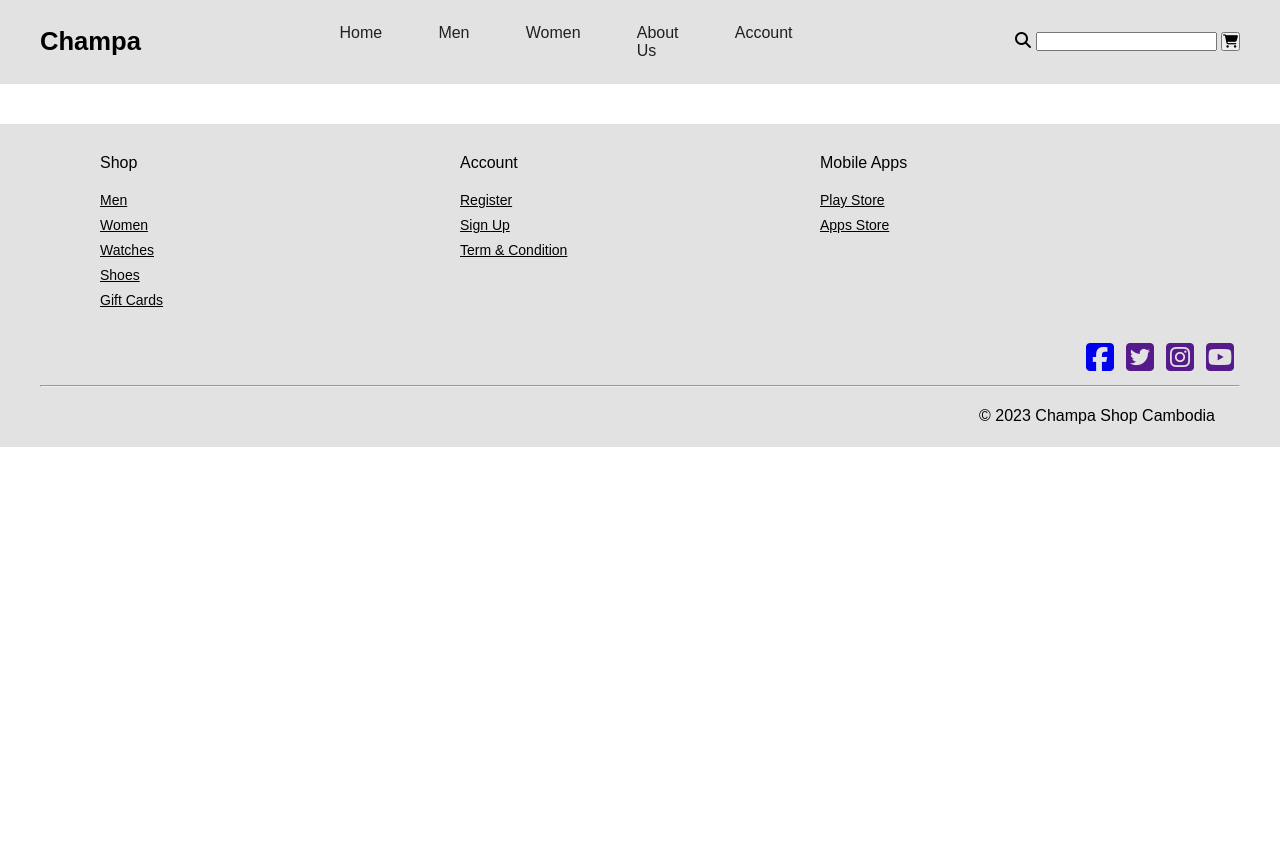
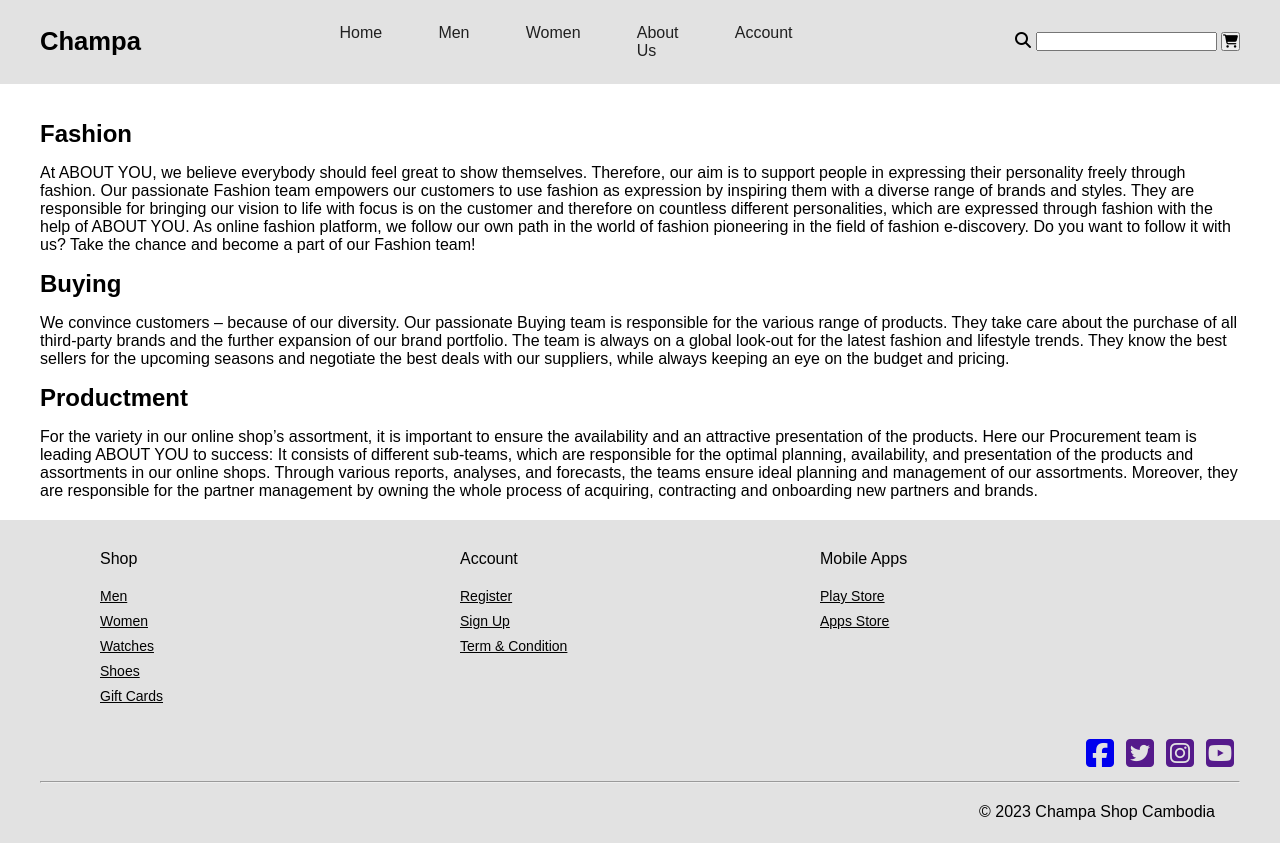
Before and after one commit to junthearith/mini-project-01, a plain HTML site: page pages/about_us.html in a window 1280 px wide. Before the commit the page ends 800 px from the top, so only its background shows below. Drawn offline with Linux system fonts and the light colour scheme.

Commit message:
about us

```diff
--- a/pages/about_us.html
+++ b/pages/about_us.html
@@ -1,5 +1,6 @@
 <!DOCTYPE html>
 <html lang="en">
+
 <head>
     <meta charset="UTF-8">
     <meta name="viewport" content="width=device-width, initial-scale=1.0">
@@ -8,7 +9,13 @@
         integrity="sha512-SnH5WK+bZxgPHs44uWIX+LLJAJ9/2PkPKZ5QiAj6Ta86w+fsb2TkcmfRyVX3pBnMFcV7oQPJkl9QevSCWr3W6A=="
         crossorigin="anonymous" referrerpolicy="no-referrer" />
     <title>About Us</title>
+    <style>
+        .about-us h2 {
+            padding: 1rem 0;
+        }
+    </style>
 </head>
+
 <body>
     <!-- header  -->
     <header>
@@ -34,7 +41,40 @@
     <!-- main  -->
     <main>
         <div class="container">
-
+            <div class="about-us">
+                <h2>Fashion</h2>
+                <p>At ABOUT YOU, we believe everybody should feel great to show themselves. Therefore, our aim is to
+                    support
+                    people in expressing their personality freely through fashion. Our passionate Fashion team empowers
+                    our
+                    customers to use fashion as expression by inspiring them with a diverse range of brands and styles.
+                    They
+                    are responsible for bringing our vision to life with focus is on the customer and therefore on
+                    countless
+                    different personalities, which are expressed through fashion with the help of ABOUT YOU. As online
+                    fashion platform, we follow our own path in the world of fashion pioneering in the field of fashion
+                    e-discovery. Do you want to follow it with us? Take the chance and become a part of our Fashion
+                    team!
+                </p>
+                <h2>Buying</h2>
+                <p>We convince customers – because of our diversity. Our passionate Buying team is responsible for the
+                    various range of products. They take care about the purchase of all third-party brands and the
+                    further
+                    expansion of our brand portfolio. The team is always on a global look-out for the latest fashion and
+                    lifestyle trends. They know the best sellers for the upcoming seasons and negotiate the best deals
+                    with
+                    our suppliers, while always keeping an eye on the budget and pricing.</p>
+                <h2>Productment</h2>
+                <p>For the variety in our online shop’s assortment, it is important to ensure the availability and an
+                    attractive presentation of the products. Here our Procurement team is leading ABOUT YOU to success:
+                    It
+                    consists of different sub-teams, which are responsible for the optimal planning, availability, and
+                    presentation of the products and assortments in our online shops. Through various reports, analyses,
+                    and
+                    forecasts, the teams ensure ideal planning and management of our assortments. Moreover, they are
+                    responsible for the partner management by owning the whole process of acquiring, contracting and
+                    onboarding new partners and brands.</p>
+            </div>
         </div>
     </main>
 
@@ -132,4 +172,5 @@
     </footer>
     <script src="../js/"></script>
 </body>
+
 </html>
```
